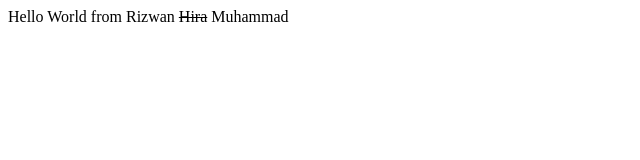
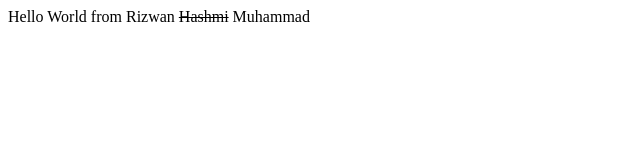
Before and after one commit to rihash/bootcamp2020, a plain HTML site: page index.html in a window 1280 px wide. Shown: the full height of the page, 0-640 px from the left. Drawn offline with Linux system fonts and the light colour scheme.

Commit message:
changed title name in index.html

```diff
--- a/index.html
+++ b/index.html
@@ -5,7 +5,7 @@
 </head>
 <body>
     <div>
-        Hello World from Rizwan <s>Hira</s> Muhammad
+        Hello World from Rizwan <s>Hashmi</s> Muhammad
     </div>
 </body>
 </html>
```
